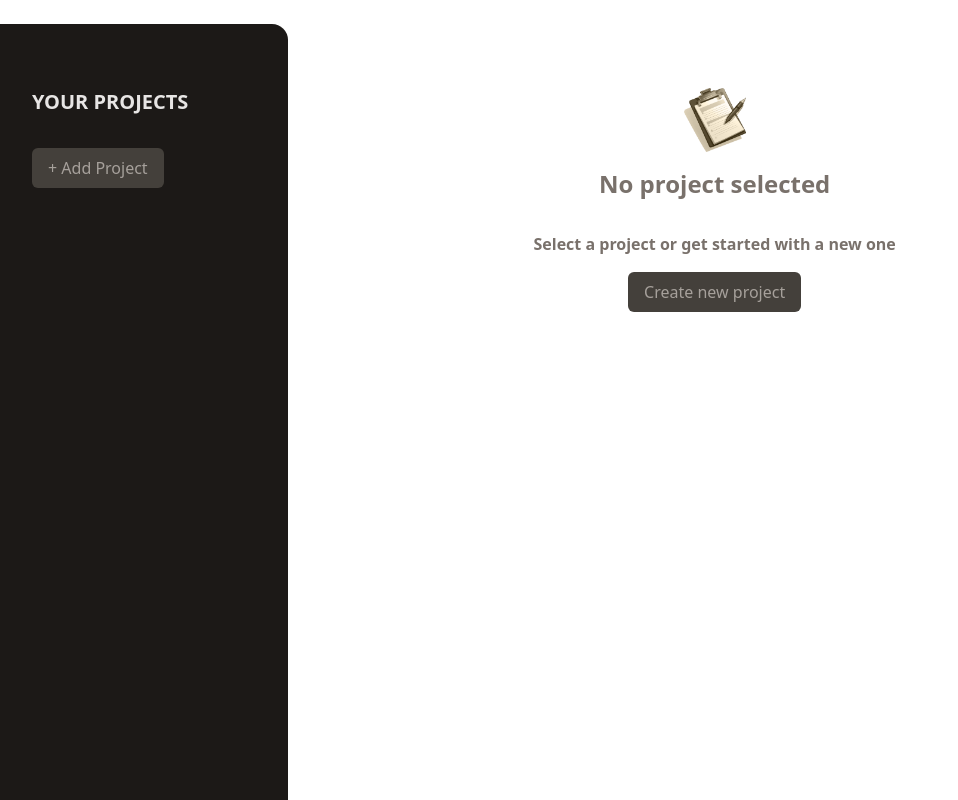
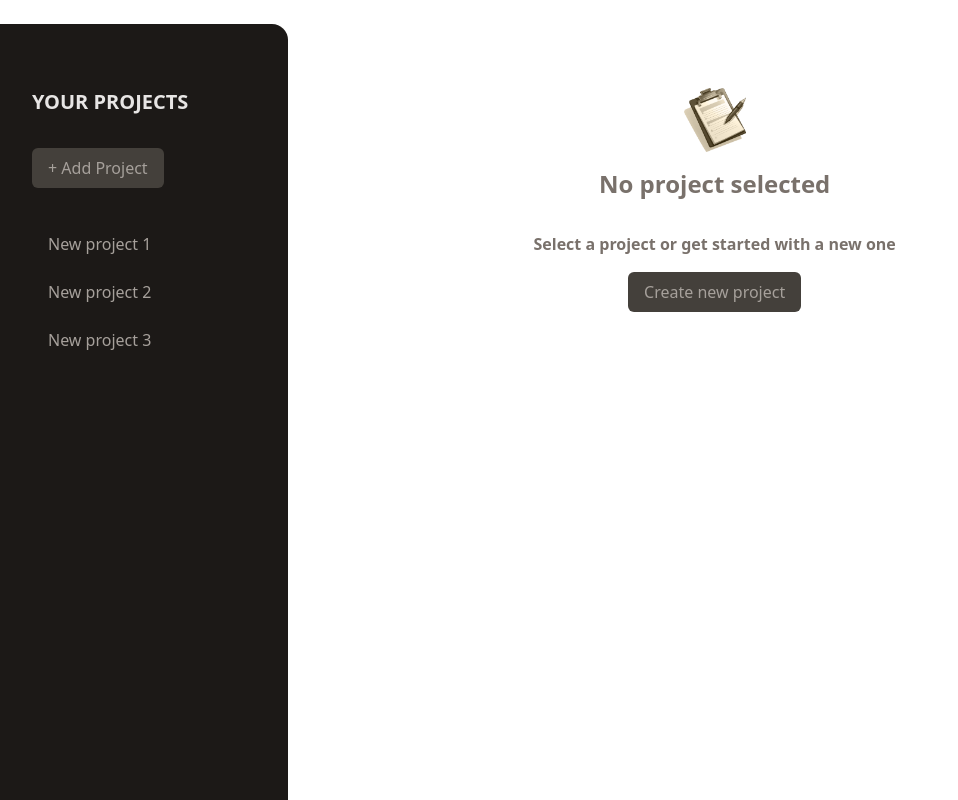
Before and after one commit to tmccann/practice-projects, a React (Vite) app in the folder project-manager/: page / in a window 1280 px wide. Shown: the whole page, without its empty margins (0-958 px from the left). Built offline with nearby package versions, Linux system fonts and the light colour scheme.

Commit message:
feat(sideBar): add project buttons and tests

```diff
--- a/project-manager/src/App.tsx
+++ b/project-manager/src/App.tsx
@@ -14,10 +14,24 @@ export type ProjectProps = {
 const projects = [
   {
     id: "1",
-    title: "new Project",
+    title: "New project 1",
     description: "Description will be here",
     date: "12/03/25",
     tasks: ["task 1"],
+  },
+  {
+    id: "2",
+    title: "New project 2",
+    description: " Description will be here",
+    date: "12/03/25",
+    tasks: ["task "],
+  },
+  {
+    id: "3",
+    title: "New project 3",
+    description: " Description will be here",
+    date: "12/03/25",
+    tasks: ["task "],
   },
 ];
 
@@ -33,8 +47,8 @@ export default function App() {
     setMode("none");
   };
 
-  const onSelectProject = () => {
-    setMode({ id: "1" });
+  const onSelectProject = (id: string) => {
+    setMode({ id: id });
   };
 
   const handleSubmit = (data: DataProps) => {
@@ -46,7 +60,11 @@ export default function App() {
 
       <div className="flex h-svh pt-6">
         {/* Sidebar: shows list of projects to select from */}
-        <SideBar onAddProject={onAddProject} projectsList={projects} />
+        <SideBar
+          onAddProject={onAddProject}
+          onSelectProject={onSelectProject}
+          projectsList={projects}
+        />
 
         {/* Main content
           no project compontent on initial render */}
--- a/project-manager/src/components/SideBar.tsx
+++ b/project-manager/src/components/SideBar.tsx
@@ -4,8 +4,13 @@ import { AddProjectButton } from "./InputsAndButtons/AddProjectButton";
 type SideBarProps = {
   onAddProject: () => void;
   projectsList: ProjectProps[];
+  onSelectProject: (id: string) => void;
 };
-const SideBar = ({ onAddProject, projectsList }: SideBarProps) => {
+const SideBar = ({
+  onAddProject,
+  onSelectProject,
+  projectsList,
+}: SideBarProps) => {
   return (
     <aside className="w-1/3 px-8 py-16 bg-stone-900  md:w-72 rounded-tr-2xl">
       <h2 className="mb-8 text-stone-200 text-xl font-bold uppercase ">
@@ -13,6 +18,18 @@ const SideBar = ({ onAddProject, projectsList }: SideBarProps) => {
       </h2>
 
       <AddProjectButton onClick={onAddProject}>+ Add Project</AddProjectButton>
+      <ul className="pt-8">
+        {projectsList.map((project) => (
+          <li className="px-2" key={project.id}>
+            <button
+              onClick={() => onSelectProject(project.id)}
+              className=" w-full p-2 my-1 text-left rounded-sm text-stone-400 hover:bg-stone-600 hover:text-stone-200"
+            >
+              {project.title}
+            </button>
+          </li>
+        ))}
+      </ul>
     </aside>
   );
 };
```
Also changed, not shown: 1 other file (tests, documents, lock files or other folders).
